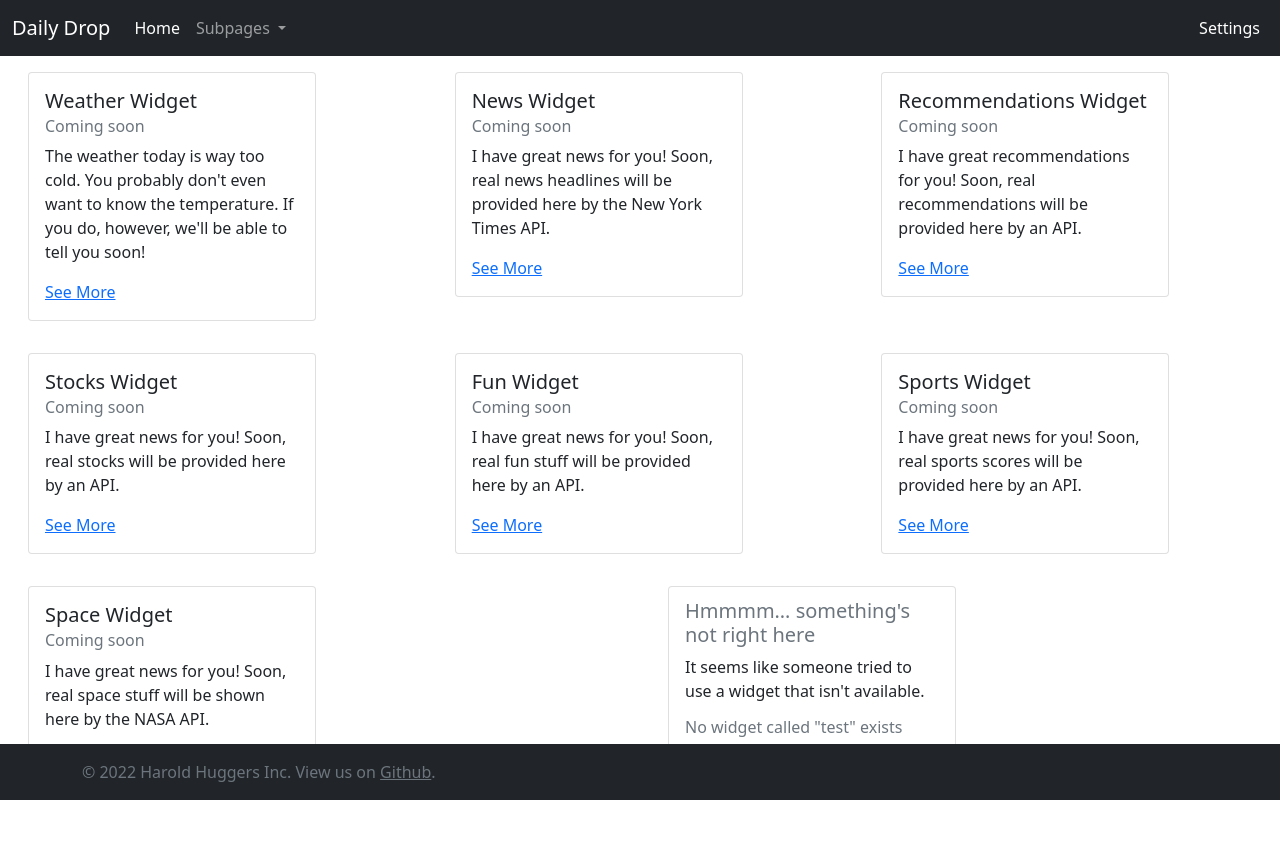
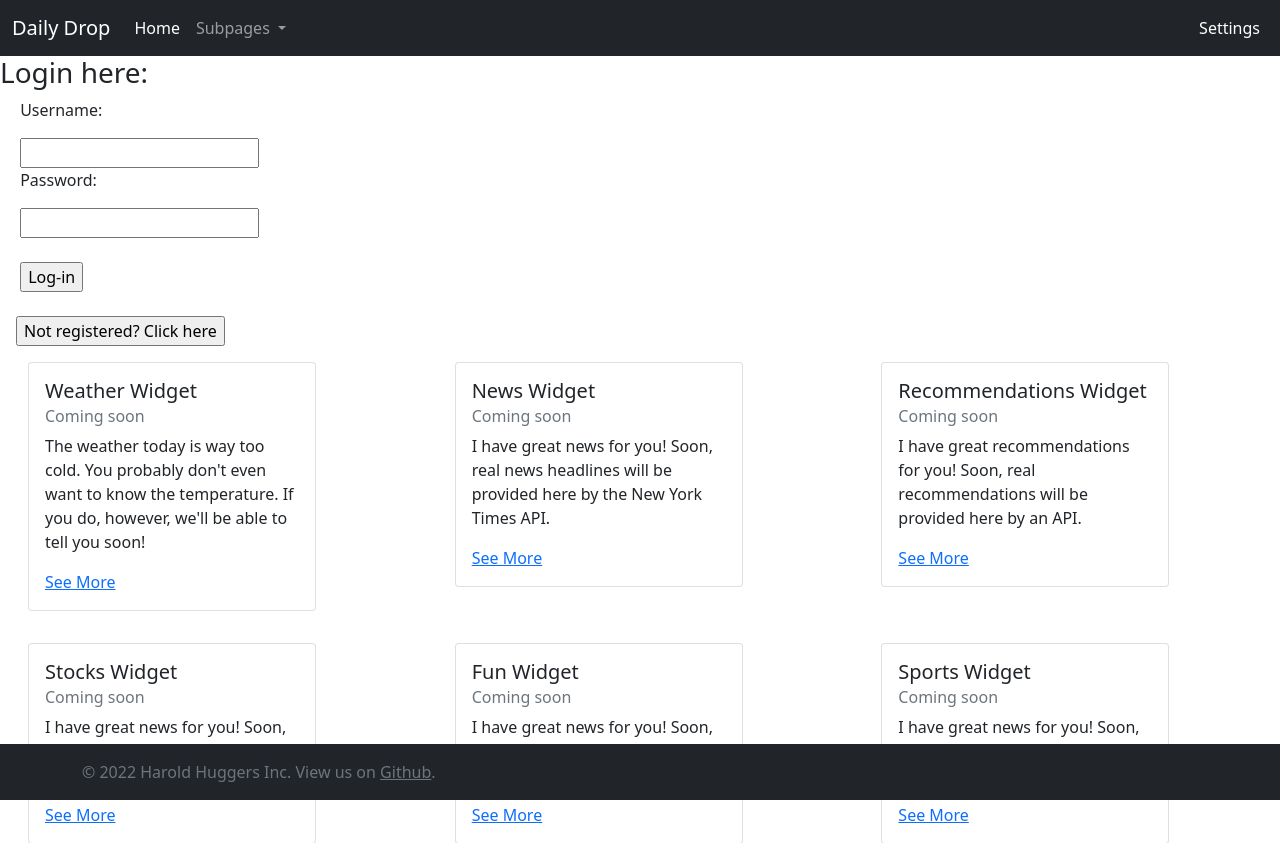
Before and after one commit to owyaggy/P01, a Flask app: page / in a window 1280 px wide. Shown: the top 843 px of the page. Before the commit the page ends 800 px from the top, so only its background shows below. Run offline with Flask 2, Linux system fonts and the light colour scheme; parts of the project's set-up code (start-up, migrations or seed data) failed here and were passed over.

Commit message:
Added login for testing and fixed syntax

```diff
--- a/app/db_builder.py
+++ b/app/db_builder.py
@@ -23,7 +23,7 @@ def createTables():
     db.commit()
     db.close()
 
-def register(template_name, username, password, user_ID, user_password database):
+def register(template_name, username, password, user_ID, user_password, database):
     error = "ERROR: "
     error += validate(user_ID, request.args[username])
     error += validate(user_password, request.args[password])
--- a/app/templates/home.html
+++ b/app/templates/home.html
@@ -1,6 +1,27 @@
 {% extends "base.html" %} <!-- extends the base template -->
 
 {% block content %}
+
+<h3> Login here: </h3>
+
+<form action="/auth">
+  <p>
+    &emsp; Username:
+  </p>
+    &emsp; <input type="text" name="username">
+  <p>
+    &emsp; Password:
+  </p>
+    &emsp; <input type="text" name="password">
+  <br>
+  <br>
+    &emsp; <input type="submit" name="sub1" value = "Log-in">
+</form>
+
+<form action = "/reg1">
+  <br>
+  &emsp;<input type = "submit" name = "register" value = "Not registered? Click here">
+</form>
 
 <div class="container-fluid">
     <div class="row">
```
